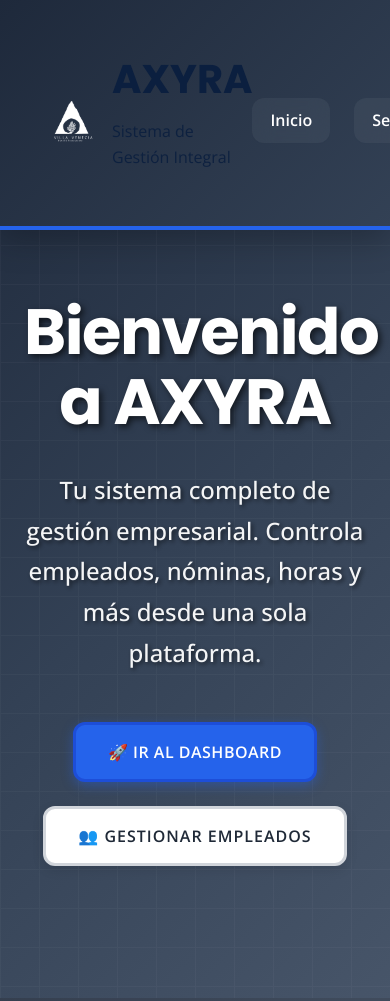
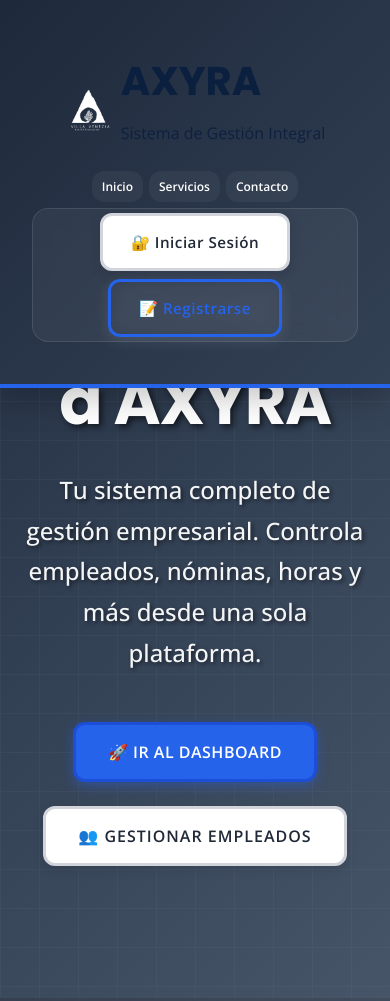
Before and after one commit to axyra-app/axyra-sistema-gestion, a FastAPI app: page / in a window 390 px wide. Shown: the top 1001 px of the page. Run offline with FastAPI, Linux system fonts and the light colour scheme; data that the repository does not hold is empty.

Commit message:
Fix header responsiveness and authentication verification - Make header completely responsive for all screen sizes (1200px, 992px, 768px, 480px) - Fix authentication verification to properly check both internal state and localStorage - Add session restoration logic when localStorage has session but internal state is missing - Improve authentication flow to prevent false login prompts - Add comprehensive responsive breakpoints for mobile and tablet devices

```diff
--- a/frontend/static/axyra-styles.css
+++ b/frontend/static/axyra-styles.css
@@ -153,6 +153,8 @@
   display: flex;
   align-items: center;
   justify-content: space-between;
+  flex-wrap: wrap;
+  gap: 16px;
 }
 
 .axyra-security-status {
@@ -165,6 +167,7 @@
   display: flex;
   align-items: center;
   gap: 16px;
+  flex-shrink: 0;
 }
 
 .axyra-logo-img {
@@ -220,6 +223,7 @@
   display: flex;
   align-items: center;
   gap: var(--spacing-lg);
+  flex-wrap: wrap;
 }
 
 .axyra-header-actions {
@@ -231,6 +235,7 @@
   border-radius: var(--border-radius-lg);
   backdrop-filter: blur(10px);
   border: 1px solid rgba(255, 255, 255, 0.1);
+  flex-wrap: wrap;
 }
 
 .axyra-nav-link {
@@ -244,6 +249,7 @@
   border: 2px solid transparent;
   background: rgba(255, 255, 255, 0.05);
   backdrop-filter: blur(10px);
+  white-space: nowrap;
 }
 
 .axyra-nav-link:hover {
@@ -271,6 +277,137 @@
   height: 3px;
   background: var(--axyra-light-blue);
   border-radius: 2px;
+}
+
+/* ========================================
+   RESPONSIVE PARA HEADER
+   ======================================== */
+@media (max-width: 1200px) {
+  .axyra-header-content {
+    padding: 0 var(--spacing-md);
+  }
+
+  .axyra-nav {
+    gap: var(--spacing-md);
+  }
+
+  .axyra-nav-link {
+    padding: 6px 12px;
+    font-size: 0.9rem;
+  }
+}
+
+@media (max-width: 992px) {
+  .axyra-header-content {
+    flex-direction: column;
+    gap: 12px;
+    padding: 8px var(--spacing-md);
+  }
+
+  .axyra-logo {
+    order: 1;
+  }
+
+  .axyra-nav {
+    order: 2;
+    justify-content: center;
+    gap: var(--spacing-sm);
+  }
+
+  .axyra-header-actions {
+    order: 3;
+    justify-content: center;
+    width: 100%;
+  }
+
+  .axyra-logo-title {
+    font-size: 1.2rem;
+  }
+
+  .axyra-logo-subtitle {
+    font-size: 0.75rem;
+  }
+}
+
+@media (max-width: 768px) {
+  .axyra-header {
+    padding: 6px 0;
+  }
+
+  .axyra-header-content {
+    padding: 6px var(--spacing-sm);
+    gap: 8px;
+  }
+
+  .axyra-logo {
+    gap: 12px;
+  }
+
+  .axyra-logo-icon {
+    width: 36px;
+    height: 36px;
+    font-size: 16px;
+  }
+
+  .axyra-logo-title {
+    font-size: 1.1rem;
+  }
+
+  .axyra-logo-subtitle {
+    font-size: 0.7rem;
+  }
+
+  .axyra-nav {
+    gap: 8px;
+  }
+
+  .axyra-nav-link {
+    padding: 6px 10px;
+    font-size: 0.8rem;
+  }
+
+  .axyra-header-actions {
+    gap: 12px;
+    padding: 6px;
+  }
+}
+
+@media (max-width: 480px) {
+  .axyra-header-content {
+    padding: 4px var(--spacing-sm);
+  }
+
+  .axyra-logo {
+    gap: 8px;
+  }
+
+  .axyra-logo-icon {
+    width: 32px;
+    height: 32px;
+    font-size: 14px;
+  }
+
+  .axyra-logo-title {
+    font-size: 1rem;
+  }
+
+  .axyra-logo-subtitle {
+    font-size: 0.65rem;
+  }
+
+  .axyra-nav {
+    gap: 6px;
+  }
+
+  .axyra-nav-link {
+    padding: 4px 8px;
+    font-size: 0.75rem;
+  }
+
+  .axyra-header-actions {
+    gap: 8px;
+    padding: 4px;
+  }
 }
 
 /* ========================================
```
Also changed, not shown: frontend/static/isolated-auth.js (+30 -4 lines).
